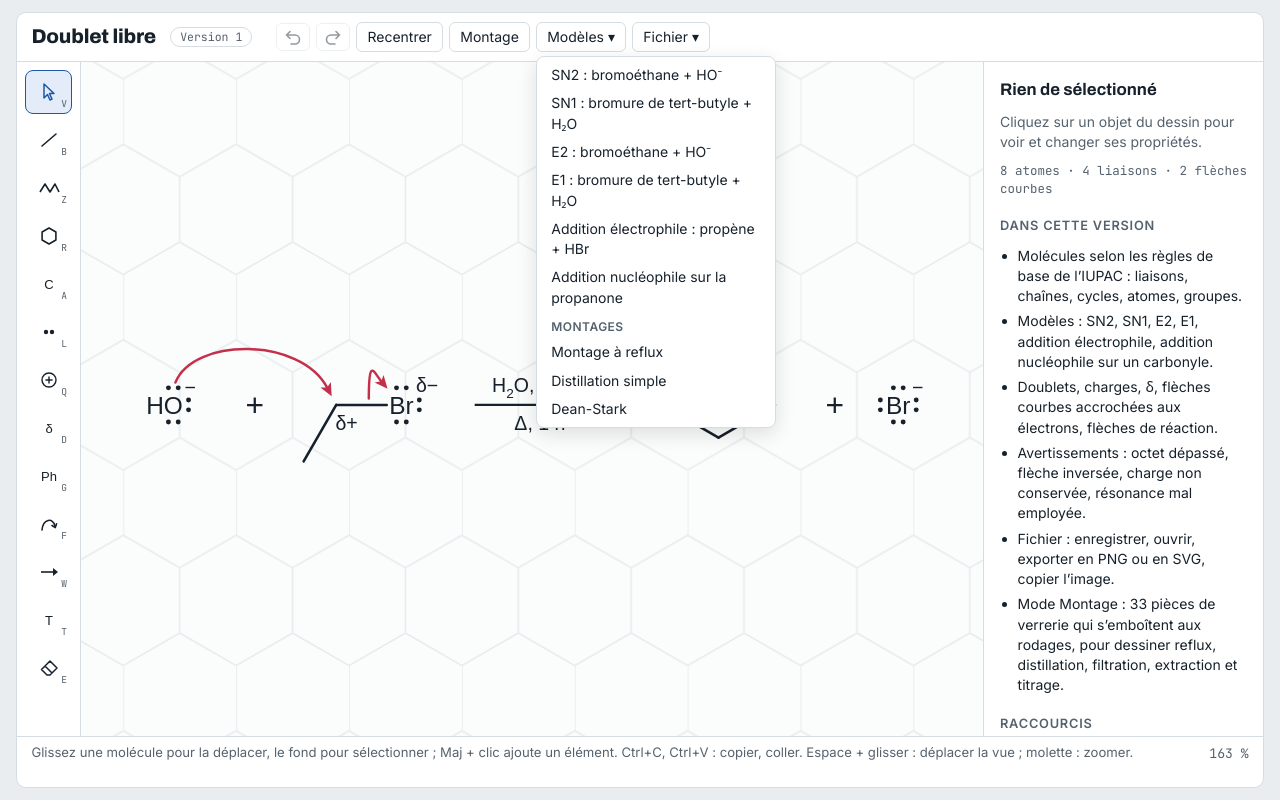
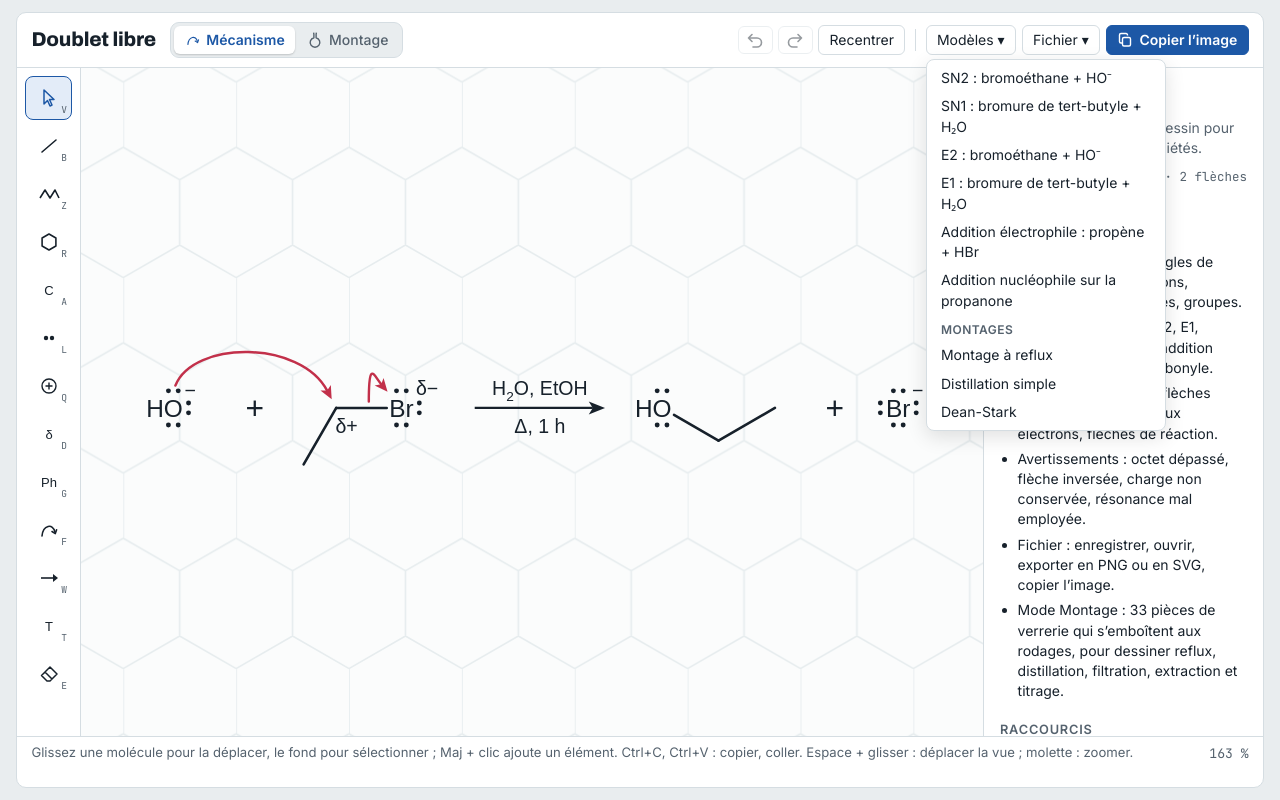
Before and after one commit to KingMoule/doublet_libre, a website with bundled scripts: page index.html in a window 1280 px wide. Both pictures are taken after a click on the element "Modèles". Built offline with nearby package versions, Linux system fonts and the light colour scheme.

Commit message:
Interface : nouvelle barre du haut (#35)
Sélecteur Mécanisme | Montage, Copier l'image en bouton principal,
menu Fichier avec intertitre Exporter, menus alignés à droite,
pastille de version retirée. Règle de placement dans CLAUDE.md,
ligne Interface et phase 11 dans SPEC.md.

Co-authored-by: Claude Opus 5.5 <noreply@anthropic.com>

```diff
--- a/index.html
+++ b/index.html
@@ -65,18 +65,24 @@ button:focus-visible, a:focus-visible, input:focus-visible, select:focus-visible
 /* Top bar */
 .top { grid-area: top; display: flex; flex-wrap: wrap; align-items: center; gap: 0.5rem 0.9rem; padding: 0.55rem 0.9rem; border-bottom: 1px solid var(--rule); }
 .top .name { font-family: var(--font-display); font-weight: 800; font-size: 1.25rem; letter-spacing: -0.01em; }
-.top .badge { font-family: var(--font-mono); font-size: 0.72rem; color: var(--muted); border: 1px solid var(--rule); border-radius: 999px; padding: 0.05rem 0.55rem; }
-.top .actions { margin-left: 0.6rem; display: flex; flex-wrap: wrap; gap: 0.35rem; align-items: center; }
+.top .actions { margin-left: auto; display: flex; flex-wrap: wrap; gap: 0.35rem; align-items: center; }
+.top .sep { width: 1px; height: 1.4rem; margin: 0 0.25rem; background: var(--rule); }
 .top button.icon { display: grid; place-items: center; padding: 0.25rem 0.45rem; }
 .top button, .panel button { border: 1px solid var(--rule); background: var(--surface); border-radius: 6px; padding: 0.25rem 0.65rem; cursor: pointer; }
 .top button:hover:not(:disabled), .panel button:hover { border-color: var(--accent); }
 .top button[aria-pressed="true"] { background: var(--accent-soft); border-color: var(--accent); color: var(--accent); }
 .top button:disabled { opacity: 0.45; cursor: default; }
+.top button.primary { display: inline-flex; align-items: center; gap: 0.4rem; background: var(--accent); border-color: var(--accent); color: var(--surface); font-weight: 600; }
+.top button.primary:hover { filter: brightness(1.12); }
+/* The mode: two buttons in one frame, the pressed one raised. */
+.top .seg { display: inline-flex; gap: 2px; padding: 3px; background: var(--bg); border: 1px solid var(--rule); border-radius: 9px; }
+.top .seg button { display: inline-flex; align-items: center; gap: 0.35rem; border: 0; border-radius: 6px; background: transparent; color: var(--muted); font-weight: 500; }
+.top .seg button[aria-pressed="true"] { background: var(--surface); color: var(--accent); font-weight: 600; box-shadow: 0 1px 2px rgb(0 0 0 / 0.18); }
 .menu { position: relative; }
 .menu summary { list-style: none; cursor: pointer; border: 1px solid var(--rule); border-radius: 6px; padding: 0.25rem 0.65rem; }
 .menu summary::-webkit-details-marker { display: none; }
 .menu summary::after { content: " ▾"; }
-.menu > div { position: absolute; left: 0; top: calc(100% + 4px); z-index: 10; min-width: 15rem; display: grid; overflow-y: auto; padding: 4px; background: var(--surface); border: 1px solid var(--rule); border-radius: 8px; box-shadow: 0 6px 20px rgba(0, 0, 0, 0.12); }
+.menu > div { position: absolute; right: 0; top: calc(100% + 4px); z-index: 10; min-width: 15rem; display: grid; overflow-y: auto; padding: 4px; background: var(--surface); border: 1px solid var(--rule); border-radius: 8px; box-shadow: 0 6px 20px rgba(0, 0, 0, 0.12); }
 .top .menu button { border: 0; text-align: left; display: flex; justify-content: space-between; gap: 1rem; }
 .top .menu button:hover { background: var(--accent-soft); }
 .menu .menu-head { margin: 0.4rem 0.65rem 0.15rem; font-size: 0.75rem; font-weight: 600; color: var(--muted); text-transform: uppercase; letter-spacing: 0.04em; }
@@ -180,6 +186,7 @@ button:focus-visible, a:focus-visible, input:focus-visible, select:focus-visible
   .app { height: auto; grid-template-columns: minmax(0, 1fr); grid-template-rows: auto auto 60vh auto auto; grid-template-areas: "top" "tools" "stage" "panel" "status"; }
   .tools { flex-direction: row; flex-wrap: wrap; border-right: 0; border-bottom: 1px solid var(--rule); }
   .tool { width: 52px; }
+  .top .sep { display: none; }
   .panel { border-left: 0; border-top: 1px solid var(--rule); }
   #status { height: auto; }
 }
--- a/scripts/edges.mjs
+++ b/scripts/edges.mjs
@@ -20,7 +20,7 @@ const CHECK = `(async () => {
   const problems = [];
   // Both modes: drawing a mechanism, then a lab set-up, each with its own tools.
   for (const mode of ['mécanisme', 'montage']) {
-    if (mode === 'montage') document.querySelector('#btn-mode').click();
+    if (mode === 'montage') document.querySelector('[data-mode="setup"]').click();
     for (const b of document.querySelectorAll('.tool:not([hidden])')) {
       b.scrollIntoView({ block: 'nearest' });
       const r = b.getBoundingClientRect(), rail = document.querySelector('.tools').getBoundingClientRect();
--- a/src/editor.js
+++ b/src/editor.js
@@ -102,12 +102,16 @@ function shell() {
   const tools = TOOLS.map((t) => `<button type="button" class="tool" data-tool="${t}" aria-pressed="false" title="${fr.tools[t]} (${fr.toolKeys[t]})"><svg width="22" height="22" viewBox="0 0 22 22" aria-hidden="true">${ICONS[t]}</svg><span class="tool-name">${fr.tools[t]}</span><kbd>${fr.toolKeys[t]}</kbd></button>`).join('');
   return `
   <header class="top">
-    <b class="name">${fr.appName}</b><span class="badge">${fr.badge}</span>
+    <b class="name">${fr.appName}</b>
+    <div class="seg" role="group" aria-label="${fr.modeLabel}">
+      <button type="button" data-mode="mechanism" aria-pressed="true"><svg width="16" height="16" viewBox="0 0 22 22" aria-hidden="true">${ICONS.curved}</svg>${fr.modes.mechanism}</button>
+      <button type="button" data-mode="setup" aria-pressed="false"><svg width="16" height="16" viewBox="0 0 22 22" aria-hidden="true">${ICONS.synthesis}</svg>${fr.modes.setup}</button>
+    </div>
     <div class="actions">
       <button type="button" id="btn-undo" class="icon" title="${fr.actions.undo} (Ctrl+Z)" aria-label="${fr.actions.undo}"><svg width="18" height="18" viewBox="0 0 18 18" aria-hidden="true"><path d="M6 3.5 L2.5 7 L6 10.5 M2.5 7 H11 A4.5 4.5 0 0 1 11 16 H7" fill="none" stroke="currentColor" stroke-width="1.6" stroke-linecap="round" stroke-linejoin="round"/></svg></button>
       <button type="button" id="btn-redo" class="icon" title="${fr.actions.redo} (Ctrl+Y)" aria-label="${fr.actions.redo}"><svg width="18" height="18" viewBox="0 0 18 18" aria-hidden="true"><path d="M12 3.5 L15.5 7 L12 10.5 M15.5 7 H7 A4.5 4.5 0 0 0 7 16 H11" fill="none" stroke="currentColor" stroke-width="1.6" stroke-linecap="round" stroke-linejoin="round"/></svg></button>
       <button type="button" id="btn-fit">${fr.actions.fit}</button>
-      <button type="button" id="btn-mode" aria-pressed="false">${fr.actions.setup}</button>
+      <span class="sep" aria-hidden="true"></span>
       <details class="menu" id="templates-menu"><summary>${fr.actions.templates}</summary><div>
         ${Object.keys(TEMPLATES).map((k) => `<button type="button" data-template="${k}">${fr.templateNames[/** @type {keyof typeof fr.templateNames} */ (k)]}</button>`).join('')}
         <p class="menu-head">${fr.actions.setups}</p>
@@ -117,10 +121,11 @@ function shell() {
         <button type="button" id="btn-clear">${fr.actions.clear}</button>
         <button type="button" id="btn-open">${fr.actions.open}<kbd>Ctrl+O</kbd></button>
         <button type="button" id="btn-save">${fr.actions.save}<kbd>Ctrl+S</kbd></button>
+        <p class="menu-head">${fr.actions.export}</p>
         <button type="button" id="btn-png">${fr.actions.png}</button>
         <button type="button" id="btn-svg">${fr.actions.svg}</button>
-        <button type="button" id="btn-copy">${fr.actions.copy}<kbd>Ctrl+C</kbd></button>
       </div></details>
+      <button type="button" id="btn-copy" class="primary" title="${fr.actions.copy} (Ctrl+C)"><svg width="16" height="16" viewBox="0 0 16 16" aria-hidden="true"><rect x="5.5" y="5.5" width="8" height="8.5" rx="1.5" fill="none" stroke="currentColor" stroke-width="1.4"/><path d="M10.5 3.5 V3 Q10.5 1.5 9 1.5 H4 Q2.5 1.5 2.5 3 V9.5 Q2.5 11 4 11 H5.5" fill="none" stroke="currentColor" stroke-width="1.4"/></svg>${fr.actions.copy}</button>
       <input type="file" id="file-input" accept=".json,.svg,application/json,image/svg+xml" hidden>
     </div>
   </header>
@@ -826,7 +831,7 @@ export function startEditor(root) {
   /** Shows the tools of a mode: drawing a mechanism, or a lab set-up. @param {'mechanism' | 'setup'} mode */
   function setMode(mode) {
     S.mode = mode;
-    $('#btn-mode').setAttribute('aria-pressed', String(mode === 'setup'));
+    for (const b of root.querySelectorAll('[data-mode]')) b.setAttribute('aria-pressed', String(b instanceof HTMLElement && b.dataset.mode === mode));
     for (const b of root.querySelectorAll('.tool')) {
       if (b instanceof HTMLElement) b.hidden = !MODE_TOOLS[mode].includes(b.dataset.tool ?? '');
     }
@@ -901,7 +906,10 @@ export function startEditor(root) {
     const b = /** @type {HTMLElement | null} */ (/** @type {HTMLElement} */ (e.target).closest('[data-tool]'));
     if (b) setTool(/** @type {typeof TOOLS[number]} */ (b.dataset.tool));
   });
-  $('#btn-mode').addEventListener('click', () => setMode(S.mode === 'setup' ? 'mechanism' : 'setup'));
+  $('.seg').addEventListener('click', (e) => {
+    const mode = /** @type {HTMLElement} */ (e.target).closest('button')?.dataset.mode;
+    if (mode === 'mechanism' || mode === 'setup') setMode(mode);
+  });
   $('#btn-undo').addEventListener('click', doUndo);
   $('#btn-redo').addEventListener('click', doRedo);
   const refit = () => { userMovedView = false; fit(); };
@@ -1006,8 +1014,8 @@ export function startEditor(root) {
     'btn-save': saveDoc,
     'btn-png': async () => download(await pngBlob(), `${FILE_NAME}.png`),
     'btn-svg': () => download(new Blob([exportSVG(S.doc)], { type: 'image/svg+xml' }), `${FILE_NAME}.svg`),
-    'btn-copy': copyImage,
   };
+  $('#btn-copy').addEventListener('click', copyImage);
   fileMenu.addEventListener('click', (e) => {
     const b = /** @type {HTMLElement} */ (e.target).closest('button');
     if (!b) return;
--- a/src/i18n/fr.js
+++ b/src/i18n/fr.js
@@ -8,7 +8,8 @@ const signed = (q) => (q > 0 ? `+${q}` : q < 0 ? `−${-q}` : '0');
 
 export const fr = {
   appName: 'Doublet libre',
-  badge: 'Version 1',
+  modeLabel: 'Mode',
+  modes: { mechanism: 'Mécanisme', setup: 'Montage' },
   canvasLabel: 'Zone de dessin du mécanisme',
   toolsLabel: 'Outils',
   /** @type {{benzene: string, size: (n: number) => string}} */
@@ -34,14 +35,14 @@ export const fr = {
     mantle: 'Chauffe-ballon', stirrer: 'Plaque chauffante agitatrice', bath: 'Cristallisoir (bain)', stand: 'Support', clamp: 'Pince',
   },
   actions: {
-    setup: 'Montage', setups: 'Montages',
+    setups: 'Montages',
     undo: 'Annuler', redo: 'Rétablir', fit: 'Recentrer', templates: 'Modèles', clear: 'Nouveau',
-    file: 'Fichier', open: 'Ouvrir…', save: 'Enregistrer', png: 'Exporter en PNG', svg: 'Exporter en SVG', copy: 'Copier l’image',
+    file: 'Fichier', open: 'Ouvrir…', save: 'Enregistrer', export: 'Exporter', png: 'Image PNG', svg: 'Image SVG', copy: 'Copier l’image',
   },
   files: {
     saved: 'Enregistré : mecanisme.doublet.json, dans vos téléchargements.',
     copied: 'Image copiée : collez-la dans Word ou Google Docs.',
-    copyFailed: 'Le navigateur a refusé la copie. Utilisez plutôt Fichier → Exporter en PNG.',
+    copyFailed: 'Le navigateur a refusé la copie. Utilisez plutôt Fichier → Image PNG.',
     badFile: 'Ce fichier n’est pas un dessin de Doublet libre (.doublet.json, ou SVG exporté par l’app).',
     /** @param {string} name */
     opened: (name) => `Ouvert : ${name}`,
```
Also changed, not shown: CLAUDE.md (+1 -0 lines), SPEC.md (+3 -1 lines).
